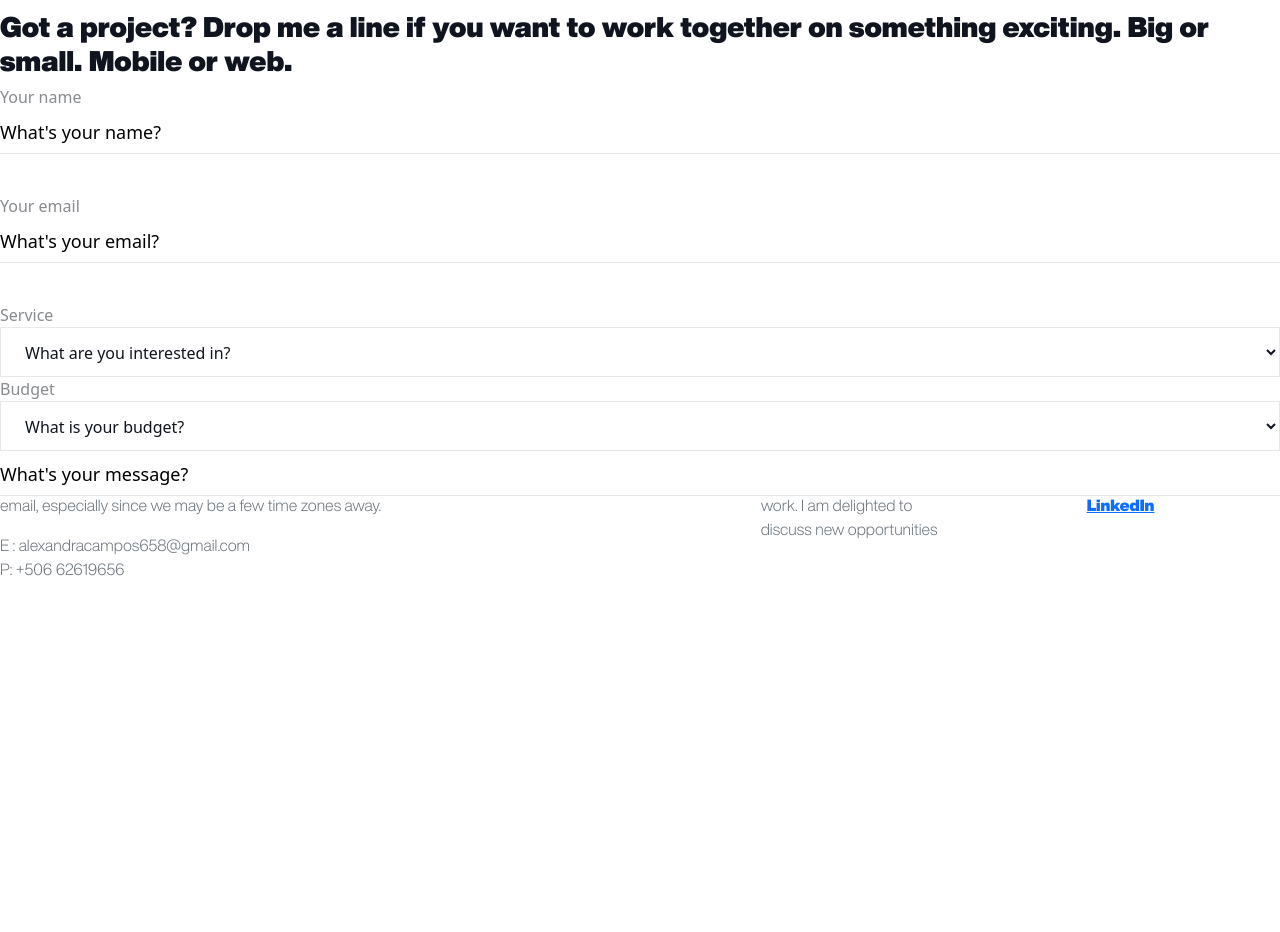
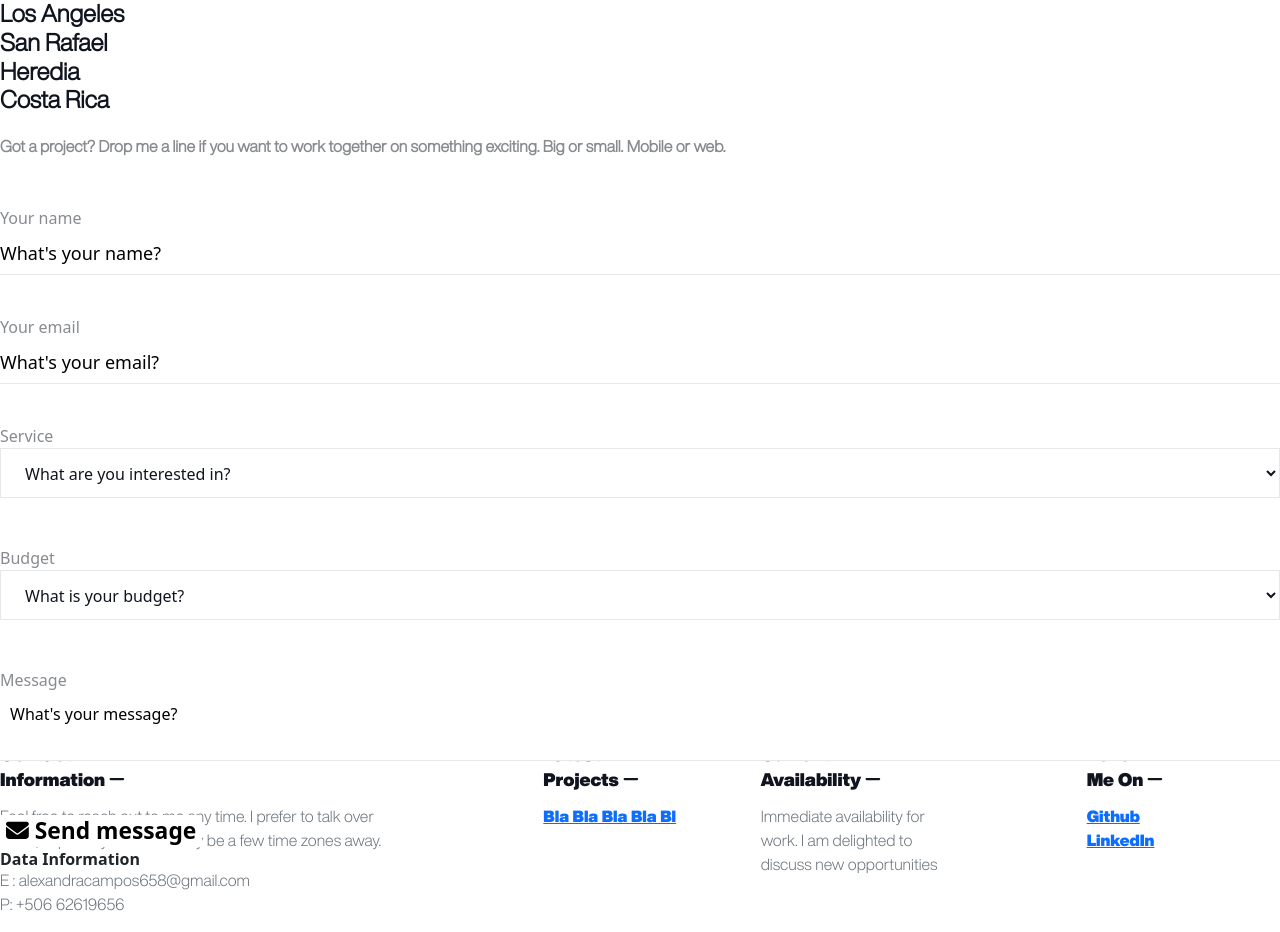
Before and after one commit to lexie70/My-Portfolio, a Next.js app: page /contact in a window 1280 px wide. Shown: the part 1583-2515 px from the top of the page. Before the commit the page ends 2180 px from the top, so only its background shows below. Built offline with nearby package versions, Linux system fonts and the light colour scheme.

Commit message:
controlled inputs

```diff
--- a/src/app/contact/page.jsx
+++ b/src/app/contact/page.jsx
@@ -1,77 +1,157 @@
-import Link from "next/link"
-import Image from "next/image"
-import MapaCR from "../../../public/img/MapaCR.png"
-// import {faMinus} from '@fortawesome/free-solid-svg-icons';
-
+"use client";
+import Image from "next/image";
+import MapaCR from "../../../public/img/MapaCR.png";
+import { faEnvelope } from "@fortawesome/free-solid-svg-icons";
+import { FontAwesomeIcon } from "@fortawesome/react-fontawesome";
+import { useState } from "react";
 
 export default function About() {
-  return (<>
+  return (
+    <>
       <div className="mobile large-screen">
         <div className="crmap-size">
-      <Image src={MapaCR} alt="Costa Rica's map"/>
+          <Image src={MapaCR} alt="Costa Rica's map" />
         </div>
-    <div>
+        <div className="margin-separation">
           <h5 className="">contact</h5>
           <h1>Get in touch - let's work together.</h1>
-      <h5>address</h5>
+          <h5 className="mt-4">address</h5>
           <h4>
             <b>
-        Alexandra Campos<br/>
-        Los Angeles<br/>
-        San Rafael<br/>
-        Heredia<br/>
+              Alexandra Campos
+              <br />
+              Los Angeles
+              <br />
+              San Rafael
+              <br />
+              Heredia
+              <br />
               Costa Rica
             </b>
           </h4>
-
         </div>
-    <SendAMessage/>
+        <SendAMessage />
       </div>
     </>
-  )
+  );
 }
 
-function SendAMessage(){
-  return<>
+function SendAMessage() {
+  const [name, setName] = useState("Alexandra");
+  const [email, setEmail] = useState("a@a.com");
+  const [service, setService] = useState("");
+  const [budget, setBudget] = useState("");
+  const [message, setMessage] = useState("");
+
+  const [data, setData] = useState({
+    name: "",
+    email: "",
+    service: "",
+    budget: "",
+    message: "",
+  });
+
+  const handleSubmit = () => {
+    console.log("Test");
+    setData({
+      name: "",
+      email: "",
+      service: "",
+      budget: "",
+      message: "",
+    });
+  };
+
+  return (
+    <>
+      <div className="mt-3 message-section">
+        <p className="color-grey">
+          <b>
+            Got a project? Drop me a line if you want to work together on
+            something exciting. Big or small. Mobile or web.
+          </b>
+        </p>
+        <div className="input-container mt-5">
+          <form action="https://formspree.io/f/xzblplaz" method="POST">
+            <label htmlFor="name">Your name</label>
+            <input
+              placeholder="What's your name?"
+              name="name"
+              id="name"
+              value={data.name}
+              onChange={(e) =>
+                setData((prev) => ({ ...prev, name: e.target.value }))
+              }
+            />
+
+            <label htmlFor="email">Your email</label>
+            <input
+              placeholder="What's your email?"
+              name="email"
+              id="email"
+              value={data.email}
+              onChange={(e) =>
+                setData((prev) => ({ ...prev, email: e.target.value }))
+              }
+            />
+
             <div>
-    <h3>Got a project? Drop me a line if you want to work together on something exciting.
-      Big or small. Mobile or web.
-    </h3>
-    <div className="input-container">
-      <label>Your name</label>
-        <input placeholder="What's your name?"/>
-
-      <label>Your email</label>
-        <input placeholder="What's your email?"/>
-
-      <div className="">
-        <label>Service</label>
-          <select>
-            <option value="What are you interested in?">What are you interested in?</option>
-            <option value="Need help with a one time project">Need help with a one time project</option>
-            <option value="Looking for a longterm partnership">Looking for a longterm partnership</option>
-            <option value="Want to hire me full-time">Want to hire me full-time</option>
-            <option value="Just wanted to say hi!">Just wanted to say hi!</option>
+              <label htmlFor="service">Service</label>
+              <select
+                name="service"
+                id="service"
+                value={service}
+                onChange={(e) => setService(e.target.value)}
+              >
+                <option value="What are you interested in?">
+                  What are you interested in?
+                </option>
+                <option value="Need help with a one time project">
+                  Need help with a one time project
+                </option>
+                <option value="Looking for a longterm partnership">
+                  Looking for a longterm partnership
+                </option>
+                <option value="Want to hire me full-time">
+                  Want to hire me full-time
+                </option>
+                <option value="Just wanted to say hi!">
+                  Just wanted to say hi!
+                </option>
               </select>
             </div>
 
-      <div className="">
-        <label>Budget</label>
-        <select>
-          <option value="What is your budget?">What is your budget?</option>
+            <div className="mt-5 mb-5">
+              <label htmlFor="budget">Budget</label>
+              <select name="budget" id="budget">
+                <option value="What is your budget?">
+                  What is your budget?
+                </option>
                 <option value="$500 - $1000">$500 - $1000</option>
                 <option value="$1000 - $2500">$1000 - $2500</option>
                 <option value="$2500 - $5000">$2500 - $5000</option>
                 <option value="$5000 or more">$5000 or more</option>
               </select>
             </div>
-
-      <input placeholder="What's your message?"/>
-      <div>
-        {/* <FontAwesomeIcon icon={faMinus} /> */}
+            <label htmlFor="message">Message</label>
+            <textarea
+              placeholder="What's your message?"
+              className="message-input"
+              name="message"
+              id="message"
+            />
+            <div className="mt-5">
+              <button type="submit" onClick={handleSubmit}>
+                <FontAwesomeIcon icon={faEnvelope} />
+                <b> Send message </b>
+              </button>
+              <section onClick={() => console.log(data)}>
+                <b> Data Information </b>
+              </section>
             </div>
-
+          </form>
         </div>
       </div>
     </>
+  );
 }
--- a/src/app/globals.css
+++ b/src/app/globals.css
@@ -328,3 +328,23 @@ select{
   border: 1px solid #e7e8e9;
   /* transition: all .2s cubic-bezier(.3,0,.5,1); */
 }
+.message-input {
+  width: 100%;
+  height: auto;
+  resize: none;
+  padding: 10px;
+  font-size: 16px;
+  outline: none;
+  border: 1px solid #e7e8e9;
+  border-width: 0 0 1px 0;
+}
+.color-grey{
+  color:#878a8f;
+}
+ .message-section button{
+  background-color: #fff;
+  border: none;
+  font-size: 1.425rem;
+  line-height: 1.875rem;
+  font-weight: 800;
+ }
```
Also changed, not shown: 1 other file (tests, documents, lock files or other folders). Lines whose indentation alone changed are shown as unchanged.
